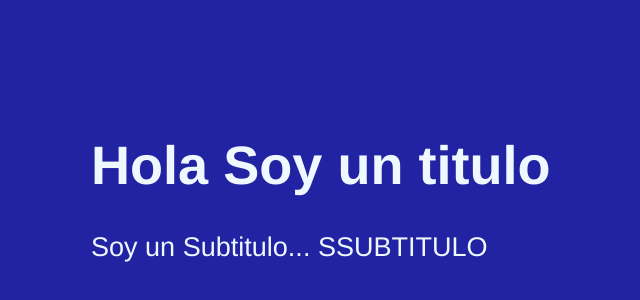
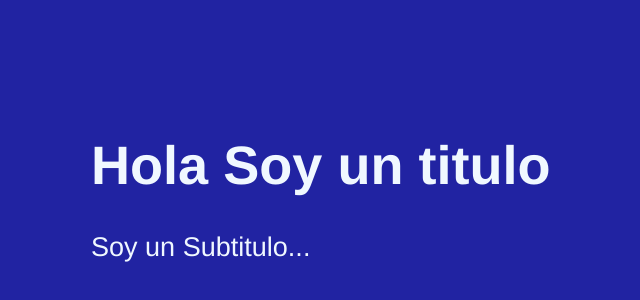
Before and after one commit to AlejandroRaya09/CounterApp---React, a React (Vite) app: page / in a window 1280 px wide. Shown: the part 50-350 px from the top of the page, without its empty margins (57-697 px from the left). Built offline with nearby package versions, Linux system fonts and the light colour scheme.

Commit message:
Default Props

```diff
--- a/src/FirstApp.jsx
+++ b/src/FirstApp.jsx
@@ -16,7 +16,7 @@ const getResult = (a, b) => {
   return a + b;
 };
 
-export const FirstApp = ({title, subtitulo}) => {
+export const FirstApp = ({ title = "Titulo Default", subtitulo}) => {
 
     if(!title){
         throw new Error("El title no existe")
@@ -36,6 +36,10 @@ title: PropTypes.string.isRequired,
 subtitulo: PropTypes.string.isRequired
 }
 
+FirstApp.defaultProps = {
+    title: 'No hay Titulo',
+    subtitulo: 'No hay Subtitulo'
+}
 
 
 /*
--- a/src/main.jsx
+++ b/src/main.jsx
@@ -6,6 +6,6 @@ import "./style.css";
 ReactDOM.createRoot(document.getElementById("root")).render(
   <React.StrictMode>
     {/* <FirstApp title="Hola Soy un titulo" subtitulo="SSUBTITULO"/> */}
-    <FirstApp title="Hola Soy un titulo" subtitulo="SSUBTITULO"/>
+    <FirstApp title="Hola Soy un titulo" subtitulo=" "/>
   </React.StrictMode>
 );
```
